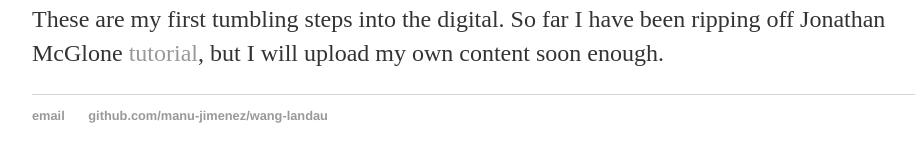
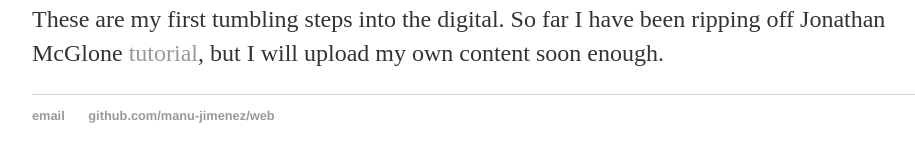
Before and after one commit to manu-jimenez/manu-jimenez.github.io, a Jekyll site: the page built from _posts/2017-01-25-Manuel-Jiménez-webpage-first-post.md, in a window 1280 px wide. Shown: the part 252-414 px from the top of the page, without its empty margins (160-1075 px from the left). Built offline with Jekyll 4.4.1, drawn with Linux system fonts in a browser that asks for light colours.

Commit message:
Update default.html
Fix the new repository name and try to fix blog link

```diff
--- a/_layouts/default.html
+++ b/_layouts/default.html
@@ -13,7 +13,7 @@
         		<li><a href="/">Home</a></li>          <!-- what is this? -->
 	        	<li><a href="/about">About</a></li>
         		<!-- <li><a href="/cv">CV</a></li>     Not yet, TO DO how do I host a downloadable file? -->
-        		<li><a href="/_posts">Blog</a></li>
+        		<li><a href="/blog">Blog</a></li>
     		</ul>
 		</nav>
 
@@ -27,7 +27,7 @@
 		<footer>
     		<ul>
         		<li><a href="mailto:manuel.jimenez@fisfun.uned.com">email</a></li>
-        		<li><a href="https://github.com/manu-jimenez/wang-landau">github.com/manu-jimenez/wang-landau</a></li>
+        		<li><a href="https://github.com/manu-jimenez/web">github.com/manu-jimenez/web</a></li>
 			</ul>
 		</footer>
 	</body>
```
